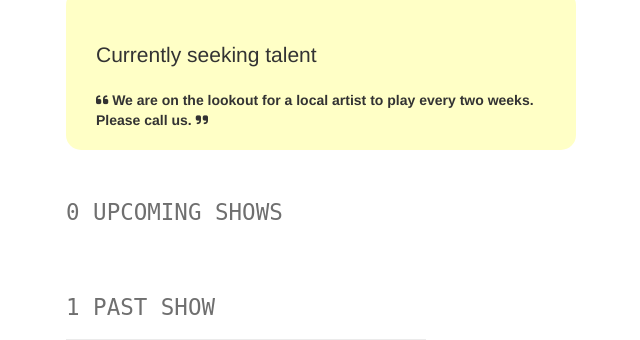
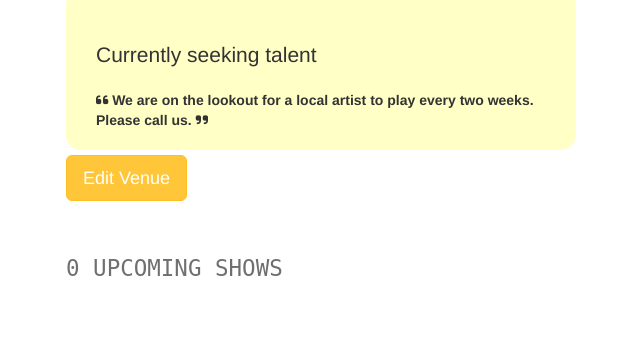
Before and after one commit to DeekshaPrabhakar/Fyyur, a Flask app: page /venues/1 in a window 1280 px wide. Shown: the part 381-721 px from the top of the page, without its empty margins (4-644 px from the left). Run offline with Flask 2, Linux system fonts and the light colour scheme; some libraries are stand-ins or nearby versions.

Commit message:
feat: edit venue

```diff
--- a/app.py
+++ b/app.py
@@ -422,28 +422,41 @@ def edit_artist_submission(artist_id):
 
 @app.route('/venues/<int:venue_id>/edit', methods=['GET'])
 def edit_venue(venue_id):
-  form = VenueForm()
-  venue={
-    "id": 1,
-    "name": "The Musical Hop",
-    "genres": ["Jazz", "Reggae", "Swing", "Classical", "Folk"],
-    "address": "1015 Folsom Street",
-    "city": "San Francisco",
-    "state": "CA",
-    "phone": "123-123-1234",
-    "website": "https://www.themusicalhop.com",
-    "facebook_link": "https://www.facebook.com/TheMusicalHop",
-    "seeking_talent": True,
-    "seeking_description": "We are on the lookout for a local artist to play every two weeks. Please call us.",
-    "image_link": "https://images.unsplash.com/photo-1543900694-133f37abaaa5?ixlib=rb-1.2.1&ixid=eyJhcHBfaWQiOjEyMDd9&auto=format&fit=crop&w=400&q=60"
-  }
-  # TODO: populate form with values from venue with ID <venue_id>
+  venue = Venue.query.get(venue_id)
+  form = VenueForm(obj=venue)
   return render_template('forms/edit_venue.html', form=form, venue=venue)
 
 @app.route('/venues/<int:venue_id>/edit', methods=['POST'])
 def edit_venue_submission(venue_id):
-  # TODO: take values from the form submitted, and update existing
-  # venue record with ID <venue_id> using the new attributes
+  error = False
+  data = {}
+  venue = Venue.query.get(venue_id)
+  try:
+    venue.name = request.form['name']
+    venue.genres = request.form.getlist('genres')
+    venue.address = request.form['address']
+    venue.city = request.form['city']
+    venue.state = request.form['state']
+    venue.phone = request.form['phone']
+    venue.website = request.form['website']
+    venue.facebook_link = request.form['facebook_link']
+    venue.seeking_talent = request.form['seeking_talent'] == 'y'
+    venue.seeking_description = request.form['seeking_description']
+    venue.image_link = request.form['image_link']
+
+    db.session.commit()
+    data['name'] = venue.name
+  except:
+    error = True
+    db.session.rollback()
+    print(sys.exc_info())
+  finally:
+    db.session.close()
+
+  if not error:
+    flash('Venue ' + data['name'] + ' was successfully edited!')
+  else:
+    flash('An error occurred. Venue ' + request.form['name'] + ' could not be edited.')
   return redirect(url_for('show_venue', venue_id=venue_id))
 
 #  Create Artist
--- a/templates/pages/show_venue.html
+++ b/templates/pages/show_venue.html
@@ -24,10 +24,12 @@
 			<i class="fas fa-phone-alt"></i> {% if venue.phone %}{{ venue.phone }}{% else %}No Phone{% endif %}
 		</p>
 		<p>
-			<i class="fas fa-link"></i> {% if venue.website %}<a href="{{ venue.website }}" target="_blank">{{ venue.website }}</a>{% else %}No Website{% endif %}
+			<i class="fas fa-link"></i> {% if venue.website %}<a href="{{ venue.website }}"
+				target="_blank">{{ venue.website }}</a>{% else %}No Website{% endif %}
 		</p>
 		<p>
-			<i class="fab fa-facebook-f"></i> {% if venue.facebook_link %}<a href="{{ venue.facebook_link }}" target="_blank">{{ venue.facebook_link }}</a>{% else %}No Facebook Link{% endif %}
+			<i class="fab fa-facebook-f"></i> {% if venue.facebook_link %}<a href="{{ venue.facebook_link }}"
+				target="_blank">{{ venue.facebook_link }}</a>{% else %}No Facebook Link{% endif %}
 		</p>
 		{% if venue.seeking_talent %}
 		<div class="seeking">
@@ -41,13 +43,17 @@
 			<i class="fas fa-moon"></i> Not currently seeking talent
 		</p>
 		{% endif %}
+		<p>
+			<a href="/venues/{{ venue.id }}/edit"><button class="btn btn-primary btn-lg">Edit Venue</button></a>
+		</p>
 	</div>
 	<div class="col-sm-6">
 		<img src="{{ venue.image_link }}" alt="Venue Image" />
 	</div>
 </div>
 <section>
-	<h2 class="monospace">{{ venue.upcoming_shows_count }} Upcoming {% if venue.upcoming_shows_count == 1 %}Show{% else %}Shows{% endif %}</h2>
+	<h2 class="monospace">{{ venue.upcoming_shows_count }} Upcoming
+		{% if venue.upcoming_shows_count == 1 %}Show{% else %}Shows{% endif %}</h2>
 	<div class="row">
 		{%for show in venue.upcoming_shows %}
 		<div class="col-sm-4">
@@ -61,7 +67,8 @@
 	</div>
 </section>
 <section>
-	<h2 class="monospace">{{ venue.past_shows_count }} Past {% if venue.past_shows_count == 1 %}Show{% else %}Shows{% endif %}</h2>
+	<h2 class="monospace">{{ venue.past_shows_count }} Past
+		{% if venue.past_shows_count == 1 %}Show{% else %}Shows{% endif %}</h2>
 	<div class="row">
 		{%for show in venue.past_shows %}
 		<div class="col-sm-4">
```
Also changed, not shown: templates/forms/edit_venue.html (+21 -4 lines).
